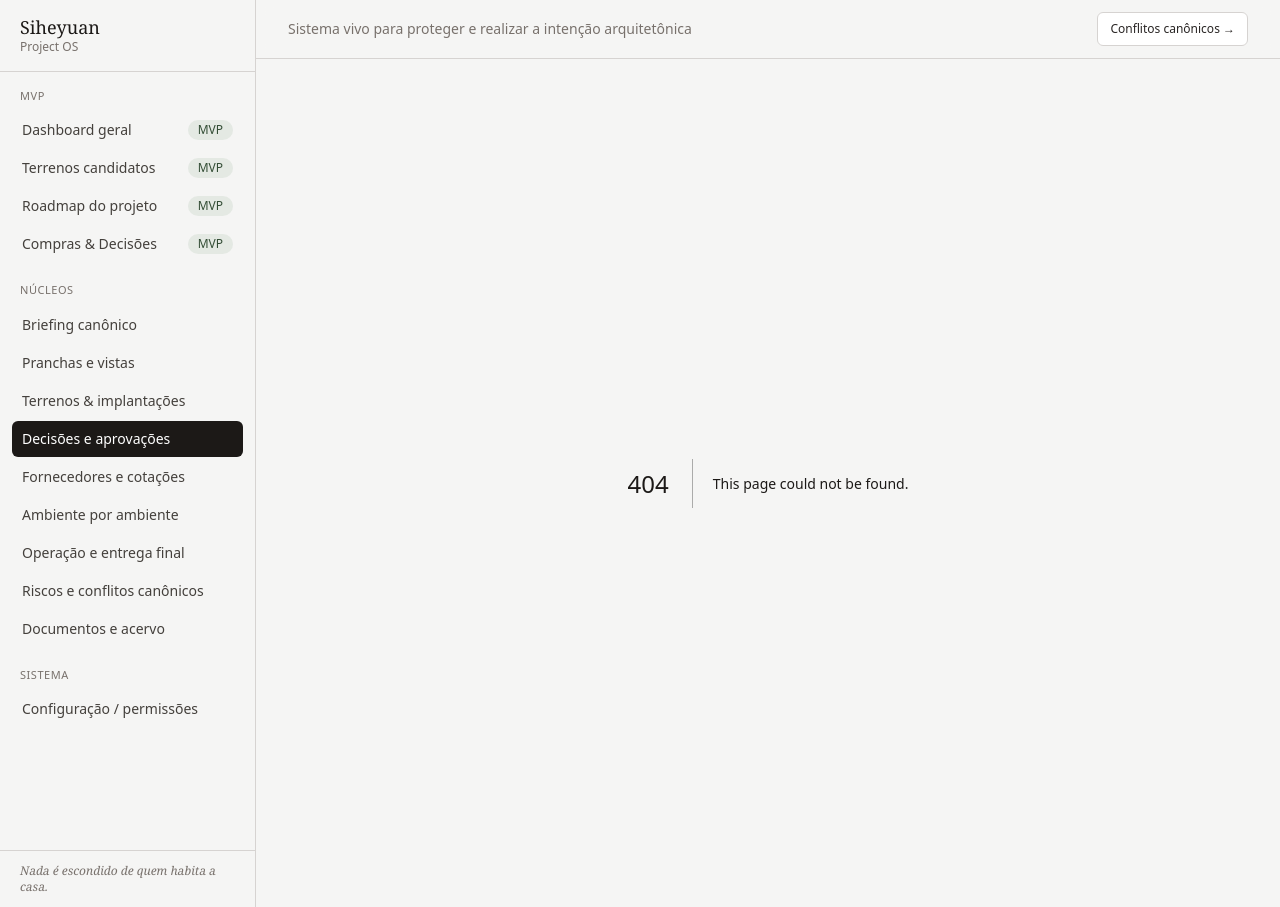
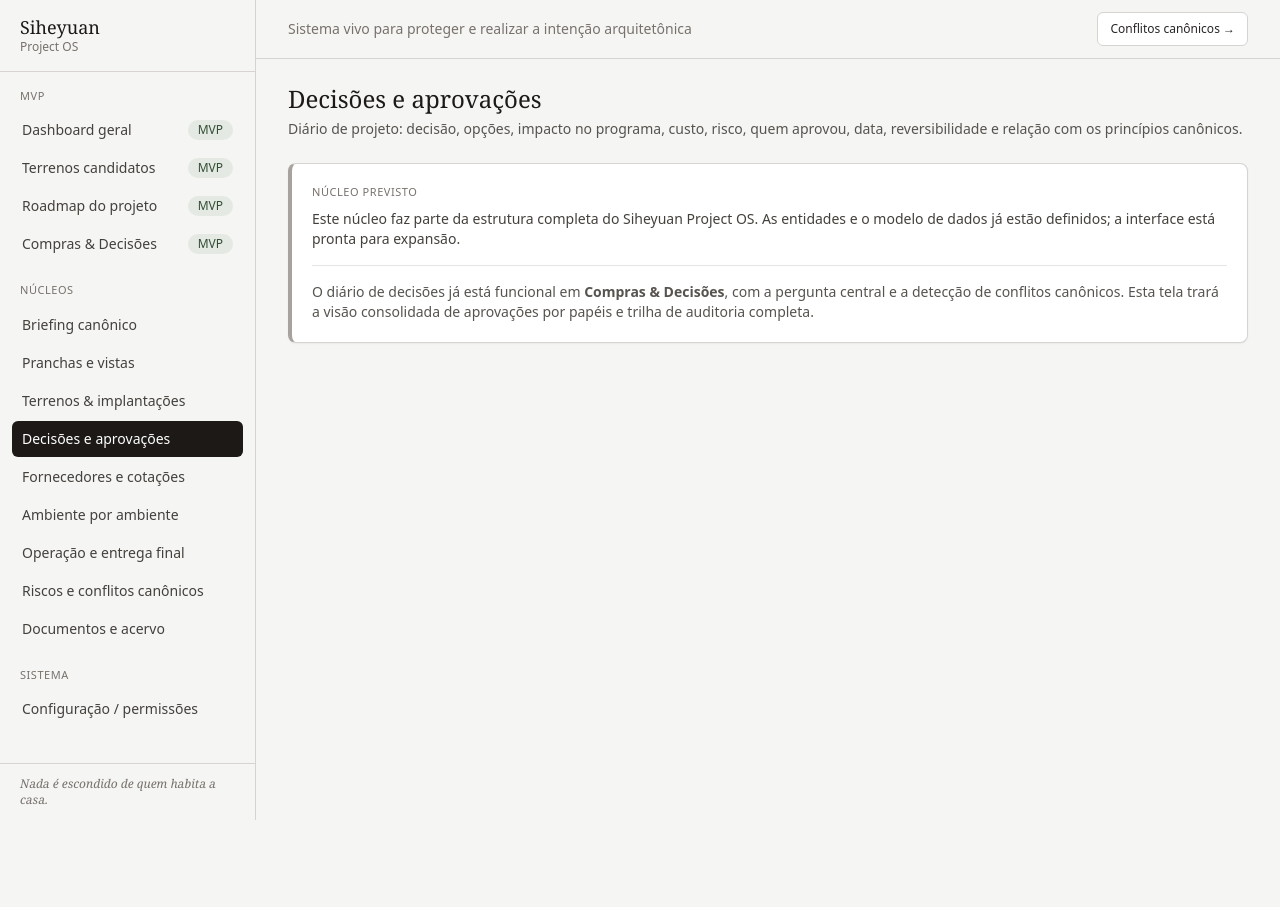
Before and after one commit to talles-dt/siheyuan-project-os, a Next.js app: page /decisoes in a window 1280 px wide. Before the commit this address had no page. After the commit the page ends 820 px from the top, so only its background shows below. Built offline with nearby package versions, Linux system fonts and the light colour scheme.

Commit message:
Add src/app/decisoes/page.tsx

```diff
--- /dev/null
+++ b/src/app/decisoes/page.tsx
@@ -0,0 +1,16 @@
+import { NucleoPlaceholder } from "@/components/NucleoPlaceholder";
+
+export default function Page() {
+  return (
+    <NucleoPlaceholder
+      title="Decisões e aprovações"
+      subtitle="Diário de projeto: decisão, opções, impacto no programa, custo, risco, quem aprovou, data, reversibilidade e relação com os princípios canônicos."
+    >
+      <p className="text-sm text-mineral-500">
+        O diário de decisões já está funcional em <strong>Compras & Decisões</strong>, com a pergunta central e a
+        detecção de conflitos canônicos. Esta tela trará a visão consolidada de aprovações por papéis e trilha de
+        auditoria completa.
+      </p>
+    </NucleoPlaceholder>
+  );
+}
```
